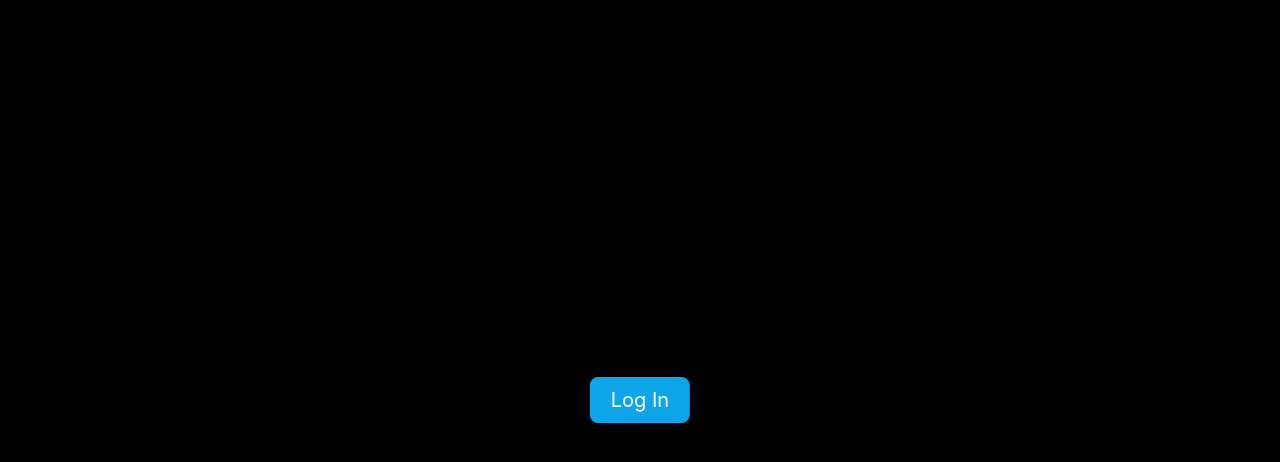
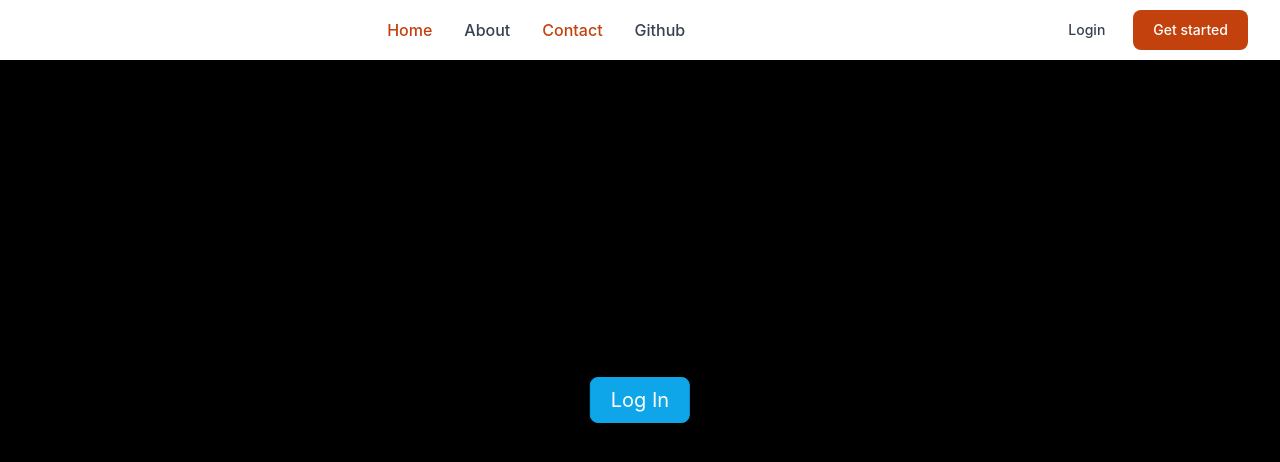
Before and after one commit to PRAKHAR-A-TRIPATHI/Project, a React (Create React App) app in the folder project/: page / in a window 1280 px wide. Shown: the top 462 px of the page. Built offline with nearby package versions, Linux system fonts and the light colour scheme.

Commit message:
Update Header.js

```diff
--- a/project/src/Component/Header.js
+++ b/project/src/Component/Header.js
@@ -1,11 +1,88 @@
-import React from 'react'
+import React from 'react';
+import { Link, NavLink } from 'react-router-dom';
 
 function Header() {
-  return (
-    <div>
+    return (
+        <div className=' text-white'>
+            <header className="shadow sticky z-50 top-0">
+                <nav className="bg-white border-gray-200 px-4 lg:px-6 py-2.5">
+                    <div className="flex flex-wrap justify-between items-center mx-auto max-w-screen-xl">
+                        <Link to="/" className="flex items-center">
+                            {/* <img
+                                src="https://alexharkness.com/wp-content/uploads/2020/06/logo-2.png"
+                                className="mr-3 h-12"
+                                alt="Logo"
+                            /> */}
+                        </Link>
+                        <div className="flex items-center lg:order-2">
+                            <NavLink
+                                to="/login"
+                                className={({ isActive }) =>
+                                    `"text-white  hover:bg-orange-800 focus:ring-4 focus:ring-orange-300 font-medium rounded-lg text-sm px-4 lg:px-5 py-2 lg:py-2.5 mr-2 focus:outline-none ${isActive ? "text-orange-700" : "text-gray-700"} `
+                                }
+                            >
+                                Login
+                            </NavLink>
+                            <Link
+                                to="#"
+                                className="text-white bg-orange-700 hover:bg-orange-800 focus:ring-4 focus:ring-orange-300 font-medium rounded-lg text-sm px-4 lg:px-5 py-2 lg:py-2.5 mr-2 focus:outline-none"
+                            >
+                                Get started
+                            </Link>
+                        </div>
+                        <div
+                            className="hidden justify-between items-center w-full lg:flex lg:w-auto lg:order-1"
+                            id="mobile-menu-2"
+                        >
+                            <ul className="flex flex-col mt-4 font-medium lg:flex-row lg:space-x-8 lg:mt-0">
+                                <li>
+                                    <NavLink
+                                        to="/"
+                                        className={({ isActive }) =>
+                                            `block py-2 pr-4 pl-3 duration-200 ${isActive ? "text-orange-700" : "text-gray-700"} border-b border-gray-100 hover:bg-gray-50 lg:hover:bg-transparent lg:border-0 hover:text-orange-700 lg:p-0`
+                                        }
+                                    >
+                                        Home
+                                    </NavLink>
+                                </li>
+                                <li>
+                                    <NavLink
+                                        to="/about"
+                                        className={({ isActive }) =>
+                                            `block py-2 pr-4 pl-3 duration-200 ${isActive ? "text-orange-700" : "text-gray-700"} border-b border-gray-100 hover:bg-gray-50 lg:hover:bg-transparent lg:border-0 hover:text-orange-700 lg:p-0`
+                                        }
+                                    >
+                                        About
+                                    </NavLink>
+                                </li>
+                                <li>
+                                    <NavLink
+                                        to=""
+                                        className={({ isActive }) =>
+                                            `block py-2 pr-4 pl-3 duration-200 ${isActive ? "text-orange-700" : "text-gray-700"} border-b border-gray-100 hover:bg-gray-50 lg:hover:bg-transparent lg:border-0 hover:text-orange-700 lg:p-0`
+                                        }
+                                    >
+                                        Contact
+                                    </NavLink>
+                                </li>
+                                <li>
+                                    <NavLink
+                                        to=" "
+                                        className={({ isActive }) =>
+                                            `block py-2 pr-4 pl-3 duration-200 ${isActive ? "text-orange-700" : "text-gray-700"} border-b border-gray-100 hover:bg-gray-50 lg:hover:bg-transparent lg:border-0 hover:text-orange-700 lg:p-0`
+                                        }
+                                    >
+                                        Github
+                                    </NavLink>
+                                </li>
 
-    </div>
-  )
+                            </ul>
+                        </div>
+                    </div>
+                </nav>
+            </header>
+        </div>
+    )
 }
 
 export default Header
```
